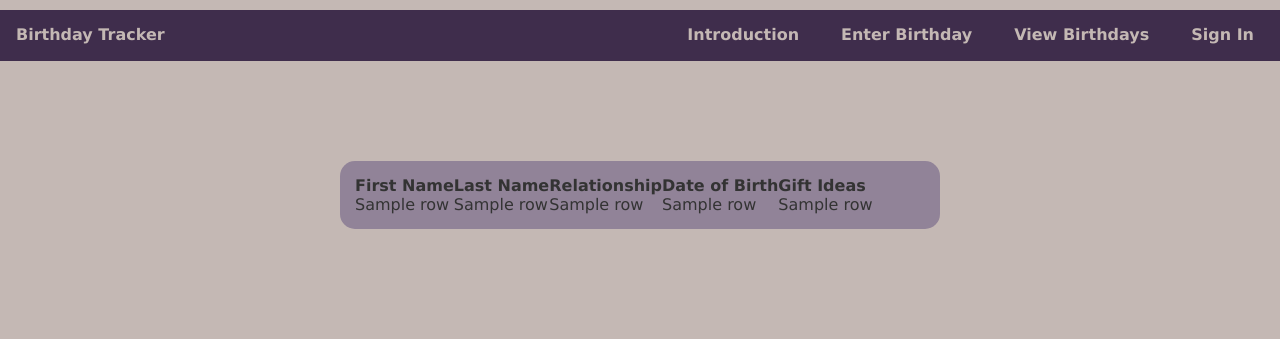
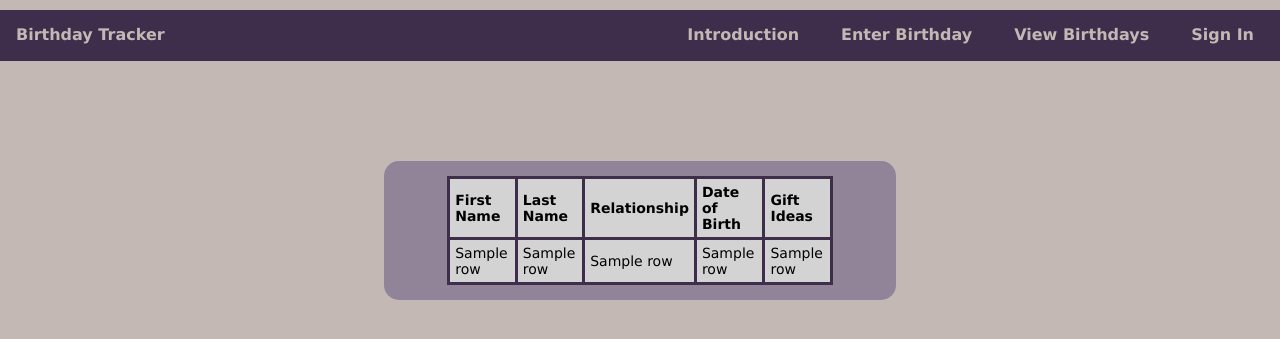
Before and after one commit to shannengeller/WebAppsBirthdayTracker, a Flask app: template website/templates/BT-ViewBDay.html in a window 1280 px wide. Shown: the top 339 px of the page. Run offline with Flask 3, Linux system fonts and the light colour scheme; the template is opened without the code that fills it: most values are stand-ins (such as "Sample title", 1, 10 or a date in 2020); some libraries are stand-ins or nearby versions.

Commit message:
Finishing the display View Birthdays page

```diff
--- a/website/templates/BT-ViewBDay.html
+++ b/website/templates/BT-ViewBDay.html
@@ -41,6 +41,17 @@
 				border-width: 5px;
 				margin: -5px;
 			}
+			.col {
+				border: 3px solid;
+				border-color: #3F2D4C;
+				border-collapse: collapse;
+				padding: 5px;
+			}
+			.col2{
+				border: 3px solid;
+				border-color: #3F2D4C;
+				border-collapse: collapse;
+			}
 		</style>
 	</head>
 
@@ -54,30 +65,31 @@
 		  	<li style="float: left;"><a style="pointer-events: none;">Birthday Tracker</a></li>
 		</ul>
 
-		<p title="Birthday Tracker Enter BDay" style="text-align:left; font-family: 'Verdana'; font-size: 14px; width: 600px; margin-left: auto; margin-right: auto; margin-top: 100px;color: black; background-color: 918398; padding: 15px; border-radius: 15px;">
-			<table>
+
+		<div style="width: 40%; background-color: 918398; padding: 15px; border-radius: 15px; margin-left: auto; margin-right: auto; margin-top: 100px; width: 40%; text-align:center;">
+			<table style="margin-left: auto; margin-right: auto; text-align:left; font-family: 'Verdana'; font-size: 14px; color: black; border: 1px solid; border-color: #3F2D4C; border-collapse: collapse; background-color: lightgray; width: 80%;">
 				<thead>
-				  <tr>
-					<th>First Name</th>
-					<th>Last Name</th>
-					<th>Relationship</th>
-					<th>Date of Birth</th>
-					<th>Gift Ideas</th>
+				  <tr class="col2">
+					<th class="col">First Name</th>
+					<th class="col">Last Name</th>
+					<th class="col">Relationship</th>
+					<th class="col">Date of Birth</th>
+					<th class="col">Gift Ideas</th>
 				  </tr>
 				</thead>
 				<tbody>
 				  {% for row in data %}
-				  <tr>
-					<td>{{ row[1] }}</td>
-					<td>{{ row[2] }}</td>
-					<td>{{ row[3] }}</td>
-					<td>{{ row[4] }}</td>
-					<td>{{ row[5] }}</td>
+				  <tr class="col2">
+					<td class="col">{{ row[1] }}</td>
+					<td class="col">{{ row[2] }}</td>
+					<td class="col">{{ row[3] }}</td>
+					<td class="col">{{ row[4] }}</td>
+					<td class="col">{{ row[5] }}</td>
 				  </tr>
 				  {% endfor %}
 				</tbody>
-			  </table>
-		</p>
+			</table>
+		</div>
 
 
 	</body>
```
Also changed, not shown: website/views.py (+7 -1 lines).
